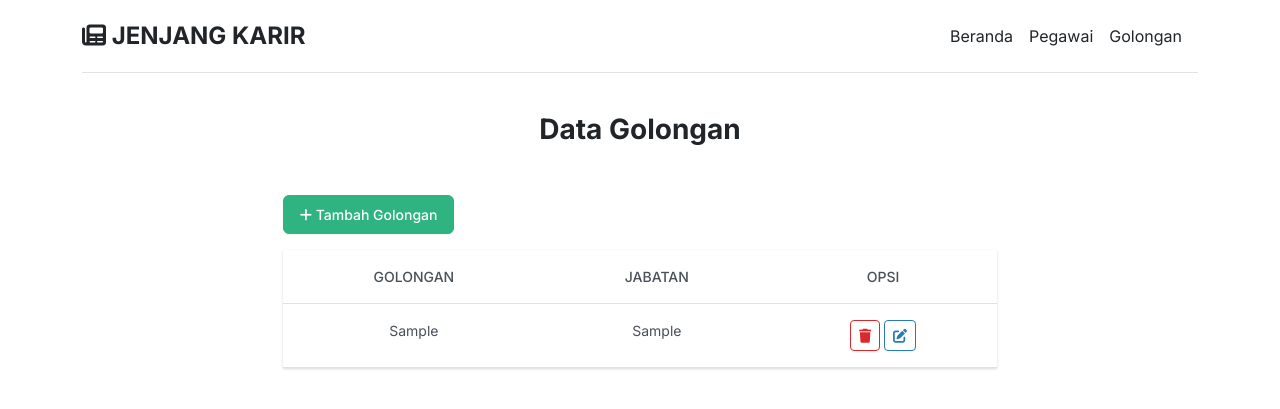
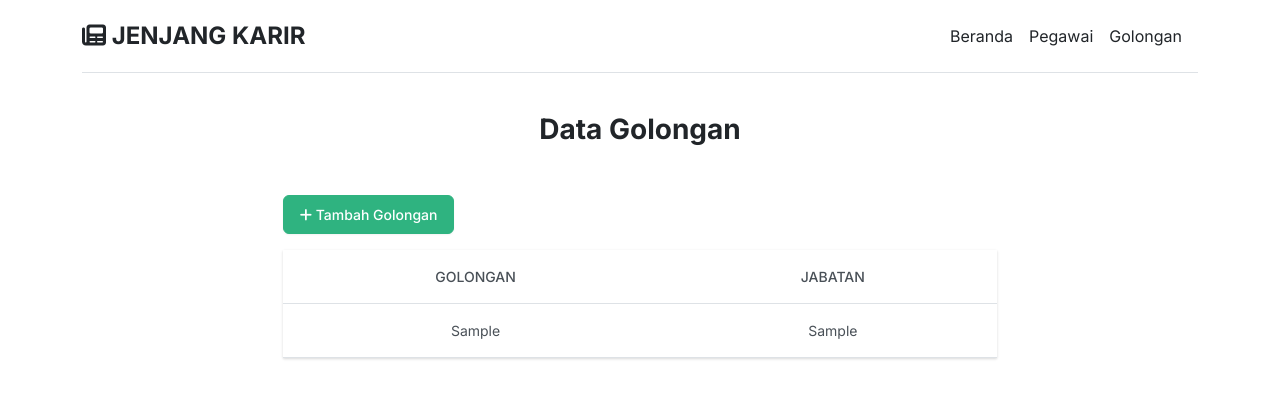
Before and after one commit to tiandreassibua/sbdc6, a PHP site: page /golongan.php in a window 1280 px wide. Shown: the top 409 px of the page. Run offline with PHP 8.4, Linux system fonts and the light colour scheme; tables that the repository leaves empty or names only in its code hold one stand-in row (values such as "Sample post").

Commit message:
fix golongan

```diff
--- a/golongan.php
+++ b/golongan.php
@@ -93,7 +93,7 @@
                                 <tr>
                                     <th scope="col">Golongan</th>
                                     <th scope="col">Jabatan</th>
-                                    <th scope="col">Opsi</th>
+                                    <!-- <th scope="col">Opsi</th> -->
                                 </tr>
                             </thead>
                             <tbody>
@@ -106,14 +106,14 @@
                                     <tr>
                                         <td><?= $data['golongan'] ?></td>
                                         <td><?= $data['jabatan'] ?></td>
-                                        <td>
+                                        <!-- <td>
                                             <a href="hapus_golongan.php?golongan=<?= $data['golongan'] ?>" class="btn btn-sm btn-outline-danger">
                                                 <i class="fa fa-trash"></i>
                                             </a>
                                             <a href="edit_golongan.php?golongan=<?= $data['golongan'] ?>" class="btn btn-sm btn-outline-info">
                                                 <i class="fa fa-pen-to-square"></i>
                                             </a>
-                                        </td>
+                                        </td> -->
                                     </tr>
                                 <?php } ?>
                             </tbody>
```
